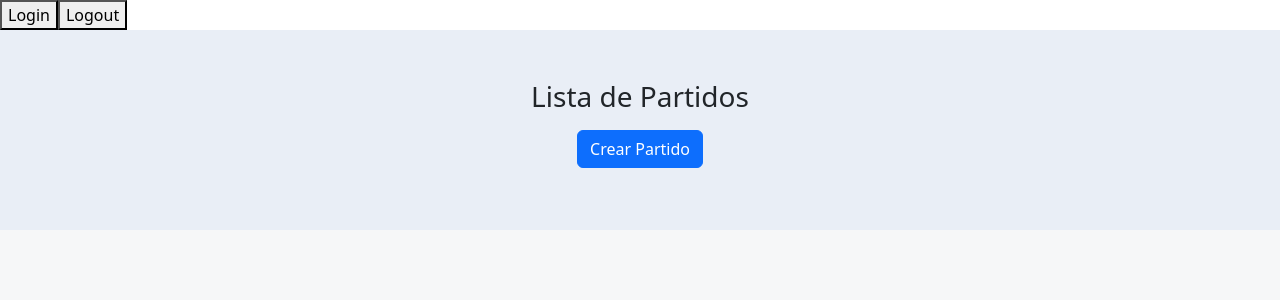
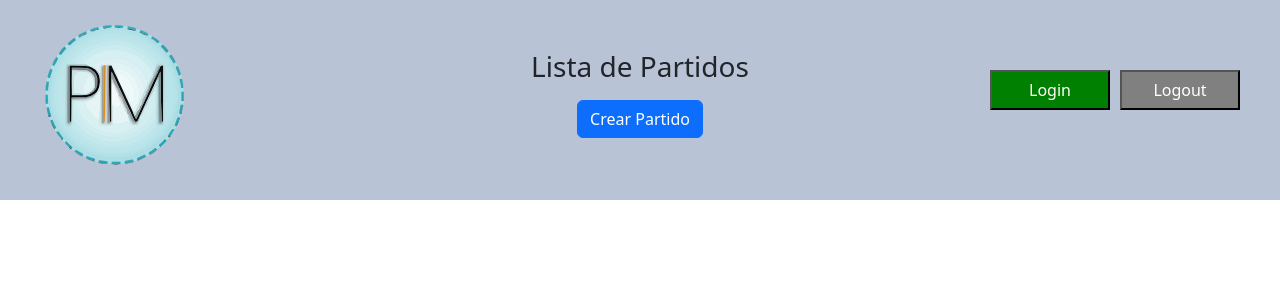
Before and after one commit to ManuelHoz/PerfectMatch, a React (Create React App) app in the folder client/perfectmatch/: page / in a window 1280 px wide. Shown: the top 300 px of the page. Built offline with nearby package versions, Linux system fonts and the light colour scheme.

Commit message:
Modificacion de colores, posicionamiento de logo y botones

```diff
--- a/client/perfectmatch/package.json
+++ b/client/perfectmatch/package.json
@@ -4,6 +4,7 @@
   "private": true,
   "dependencies": {
     "@auth0/auth0-react": "^2.1.1",
+    "@fortawesome/react-fontawesome": "^0.2.0",
     "@testing-library/jest-dom": "^5.16.5",
     "@testing-library/react": "^13.4.0",
     "@testing-library/user-event": "^13.5.0",
@@ -12,6 +13,7 @@
     "react": "^18.2.0",
     "react-bootstrap": "^2.7.4",
     "react-dom": "^18.2.0",
+    "react-router-dom": "^6.14.1",
     "react-scripts": "5.0.1",
     "reactstrap": "^9.1.9",
     "web-vitals": "^2.1.4"
--- a/client/perfectmatch/src/App.css
+++ b/client/perfectmatch/src/App.css
@@ -1,17 +1,21 @@
-.header{
+.header {
   height: 200px;
   width: 100%;
-  background-color:#E9EEF6;
+  background-color: #b3e2e8;
   padding-top: 50px;
 }
-.card-container{
+
+.card-container {
   height: 300px;
   width: 300px;
   box-shadow: 0px 3px 50px #A5A5A5;
-
 }
 
-.card-wrapper{
+.header {
+  background-color: rgb(184, 195, 214);
+}
+
+.card-wrapper {
   width: 270px;
   height: 200px;
   box-shadow: 0px 3px 50px #A5A5A5;
@@ -19,21 +23,21 @@
   flex-direction: column;
 }
 
-.card-top{
+.card-top {
   width: 100%;
   height: 2%;
 }
 
-.task-holder{
+.task-holder {
   width: 100%;
   height: 98%;
   padding: 10px 10px;
-  display : flex;
+  display: flex;
   flex-direction: column;
   position: relative;
 }
 
-.card-header{
+.card-header {
   margin-top: 10px;
   margin-bottom: 10px;
   max-width: 80px;
@@ -42,11 +46,62 @@
   text-align: center;
 }
 
-.task-container{
+.task-container {
   height: 600px;
   width: 100%;
   display: flex;
   flex-wrap: wrap;
-  background-color: #F6F7F8;
-  padding : 40px 100px;
+  background-color: #ffffff;
+  padding: 40px 100px;
 }
+
+.logo-container {
+  position: absolute;
+  top: 10px;
+  left: 30px;
+  padding: 10px;
+}
+
+.logo {
+  max-width: 150px;
+}
+
+.auth-buttons-container {
+  display: flex;
+  justify-content: flex-end;
+  position: absolute;
+  top: 70px;
+  right: 40px;
+}
+
+.auth-buttons-container button {
+  margin-left: 10px;
+  width: 120px; /* Ajusta el ancho del botón */
+  height: 40px; /* Ajusta la altura del botón */
+  font-size: 16px; /* Ajusta el tamaño de fuente del botón */
+}
+
+.logout-button {
+  background-color: gray;
+  color: white;
+}
+
+.logout-button.logged-in {
+  background-color: red;
+}
+
+.logout-container {
+  display: flex;
+  justify-content: center;
+}
+
+.main-container {
+  display: flex;
+  align-items: center;
+  justify-content: center;
+  height: calc(100% - 200px);
+}
+
+.partidos-container {
+  margin-top: -200px; /* Ajusta el valor según sea necesario */
+}
--- a/client/perfectmatch/src/App.js
+++ b/client/perfectmatch/src/App.js
@@ -1,20 +1,33 @@
+import React from 'react';
 import logo from './logo.svg';
 import './App.css';
-import { LoginButton } from './Login';
-import { LogoutButton } from './Logout';
+import { useAuth0 } from '@auth0/auth0-react';
+import LoginButton from './Login';
+import Profile from './Profile';
+import LogoutButton from './Logout';
 import ListaDePartidos from './componentes/ListaDePartidos';
-import 'bootstrap/dist/css/bootstrap.min.css'
+import 'bootstrap/dist/css/bootstrap.min.css';
 
 function App() {
+  const { isAuthenticated } = useAuth0();
+
   return (
     <div className="App">
-      <header>
-        <LoginButton />
-        <LogoutButton />
-      </header>
-      <body>
-        <ListaDePartidos />
-      </body>
+      <div className="header">
+        <div className="logo-container">
+          <img src={logo} alt="Logo" className="logo" />
+        </div>
+        <div className="auth-buttons-container">
+          <LoginButton />
+          <LogoutButton />
+        </div>
+        {isAuthenticated && <Profile />}
+      </div>
+      <main className="main-container"> {/* Agregar una nueva clase "main-container" */}
+        <div className="partidos-container">
+          <ListaDePartidos />
+        </div>
+      </main>
     </div>
   );
 }
--- a/client/perfectmatch/src/Login.js
+++ b/client/perfectmatch/src/Login.js
@@ -1,7 +1,16 @@
-import React from "react";
-import { useAuth0 } from "@auth0/auth0-react";
+import React from 'react';
+import { useAuth0 } from '@auth0/auth0-react';
 
 export const LoginButton = () => {
-    const {loginWithRedirect} = useAuth0();
-    return <button onClick={() => loginWithRedirect()}>Login</button>
-}
+  const { loginWithRedirect } = useAuth0();
+
+  return (
+    <div style={{ display: 'flex', justifyContent: 'center' }}>
+      <button onClick={() => loginWithRedirect()} style={{ backgroundColor: 'green', color: 'white' }}>
+        Login
+      </button>
+    </div>
+  );
+};
+
+export default LoginButton;
--- a/client/perfectmatch/src/Logout.js
+++ b/client/perfectmatch/src/Logout.js
@@ -1,12 +1,18 @@
 import React from 'react';
 import { useAuth0 } from '@auth0/auth0-react';
 
-export const LogoutButton = () => {
-  const { logout } = useAuth0();
+export const Logout = ({ className }) => {
+  const { isAuthenticated, logout } = useAuth0();
+
+  const buttonClassName = isAuthenticated ? 'logout-button logged-in' : 'logout-button';
 
   return (
-    <button onClick={() => logout({ returnTo: window.location.origin })}>
-      Logout
-    </button>
+    <div className="logout-container">
+      <button onClick={() => logout({ returnTo: window.location.origin })} className={buttonClassName}>
+        Logout
+      </button>
+    </div>
   );
 };
+
+export default Logout;
--- /dev/null
+++ b/client/perfectmatch/src/Profile.js
@@ -0,0 +1,20 @@
+import React from 'react';
+import { useAuth0 } from '@auth0/auth0-react';
+
+const Profile = () => {
+  const { user, isAuthenticated, isLoading } = useAuth0();
+
+  if (isLoading) {
+    return <div>Loading...</div>;
+  }
+
+  return isAuthenticated ? (
+    <div>
+      <img src={user.picture} alt={user.name} />
+      <h2>{user.name}</h2>
+      <p>Email: {user.email}</p>
+    </div>
+  ) : null;
+};
+
+export default Profile;
```
Also changed, not shown: 1 other file (tests, documents, lock files or other folders).
